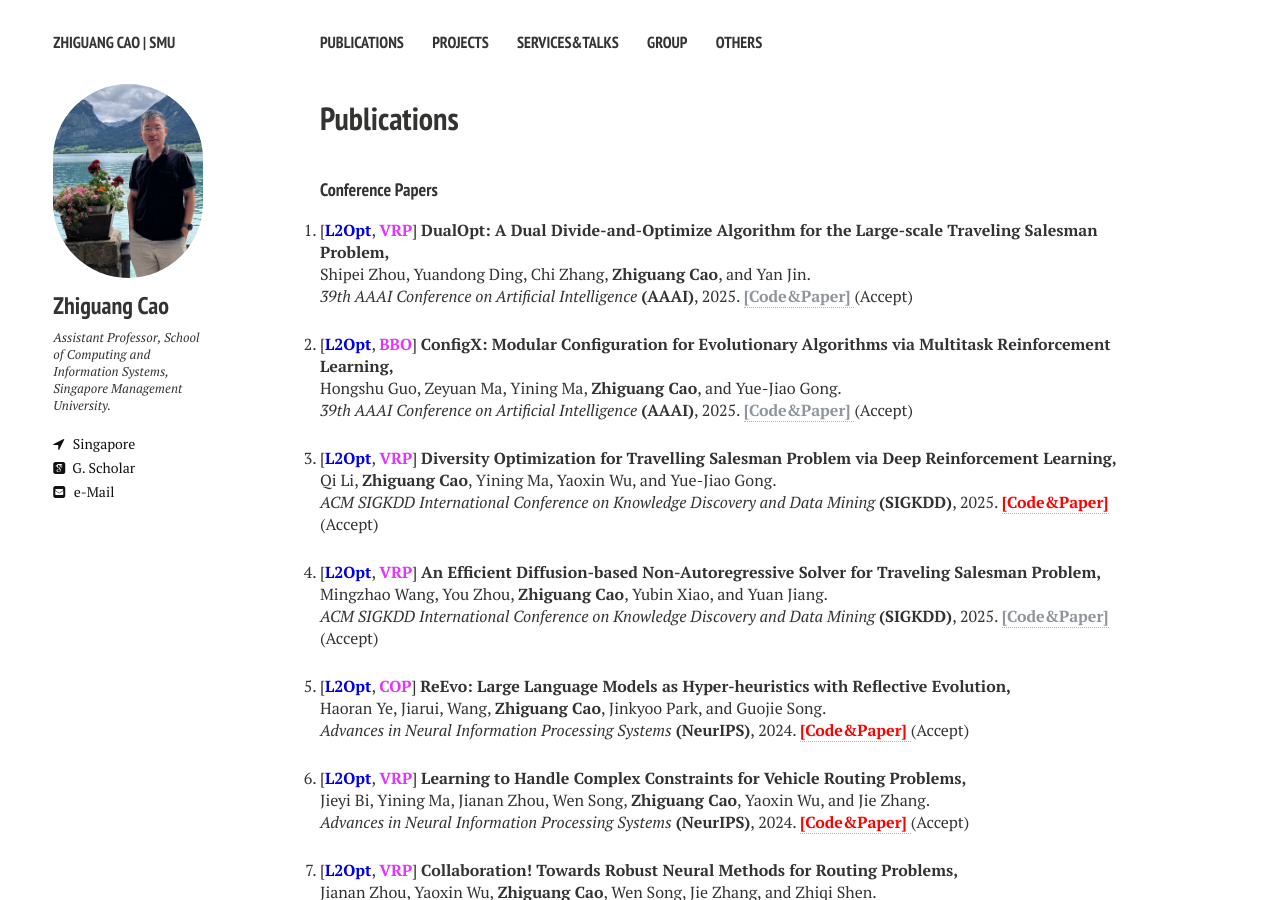
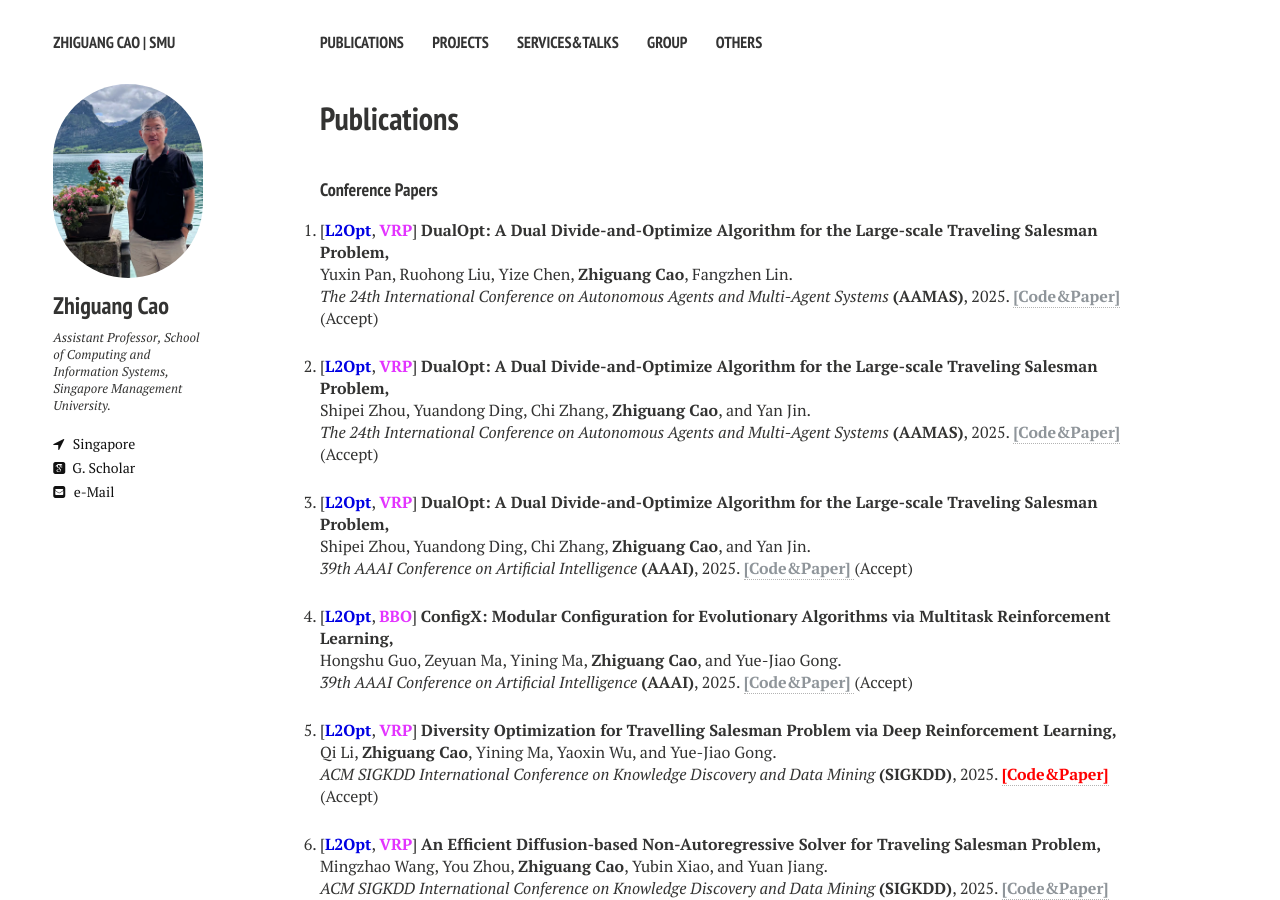
Before and after one commit to zhiguangcaosg/zhiguangcaosg.github.io, a Jekyll site: the page built from publications.md, in a window 1280 px wide and 900 px high. Built offline with Jekyll 4.4.1, drawn with Linux system fonts in a browser that asks for light colours; nearby versions of some CDN libraries.

Commit message:
Update publications.html

```diff
--- a/_layouts/publications.html
+++ b/_layouts/publications.html
@@ -90,6 +90,21 @@ div.bibtex pre { font-size: 75%; overflow: auto;  width: 100%; padding: 0em 0em;
     <!-- Item: Caelles2016 -->
 <ol style="padding-left:0px;">
 
+<li>
+<p>
+[<font color="#0000E3"><b>L2Opt</b></font>, <font color="#E333FF"><b>VRP</b></font>] <b>DualOpt: A Dual Divide-and-Optimize Algorithm for the Large-scale Traveling Salesman Problem,</b>
+<br> Yuxin Pan, Ruohong Liu, Yize Chen, <b>Zhiguang Cao</b>, Fangzhen Lin.<br>
+<i>The 24th International Conference on Autonomous Agents and Multi-Agent Systems</i> <b>(AAMAS)</b>, 2025. <a href="https://zhiguangcaosg.github.io/publications/"> <font color="#8F959A"><b>[Code&Paper]</b> </font></a> (Accept)
+</p>
+</li>
+
+<li>
+<p>
+[<font color="#0000E3"><b>L2Opt</b></font>, <font color="#E333FF"><b>VRP</b></font>] <b>DualOpt: A Dual Divide-and-Optimize Algorithm for the Large-scale Traveling Salesman Problem,</b>
+<br> Shipei Zhou, Yuandong Ding, Chi Zhang,  <b>Zhiguang Cao</b>, and Yan Jin.<br>
+<i>The 24th International Conference on Autonomous Agents and Multi-Agent Systems</i> <b>(AAMAS)</b>, 2025. <a href="https://zhiguangcaosg.github.io/publications/"> <font color="#8F959A"><b>[Code&Paper]</b> </font></a> (Accept)
+</p>
+</li>
 
 <li>
 <p>
```
